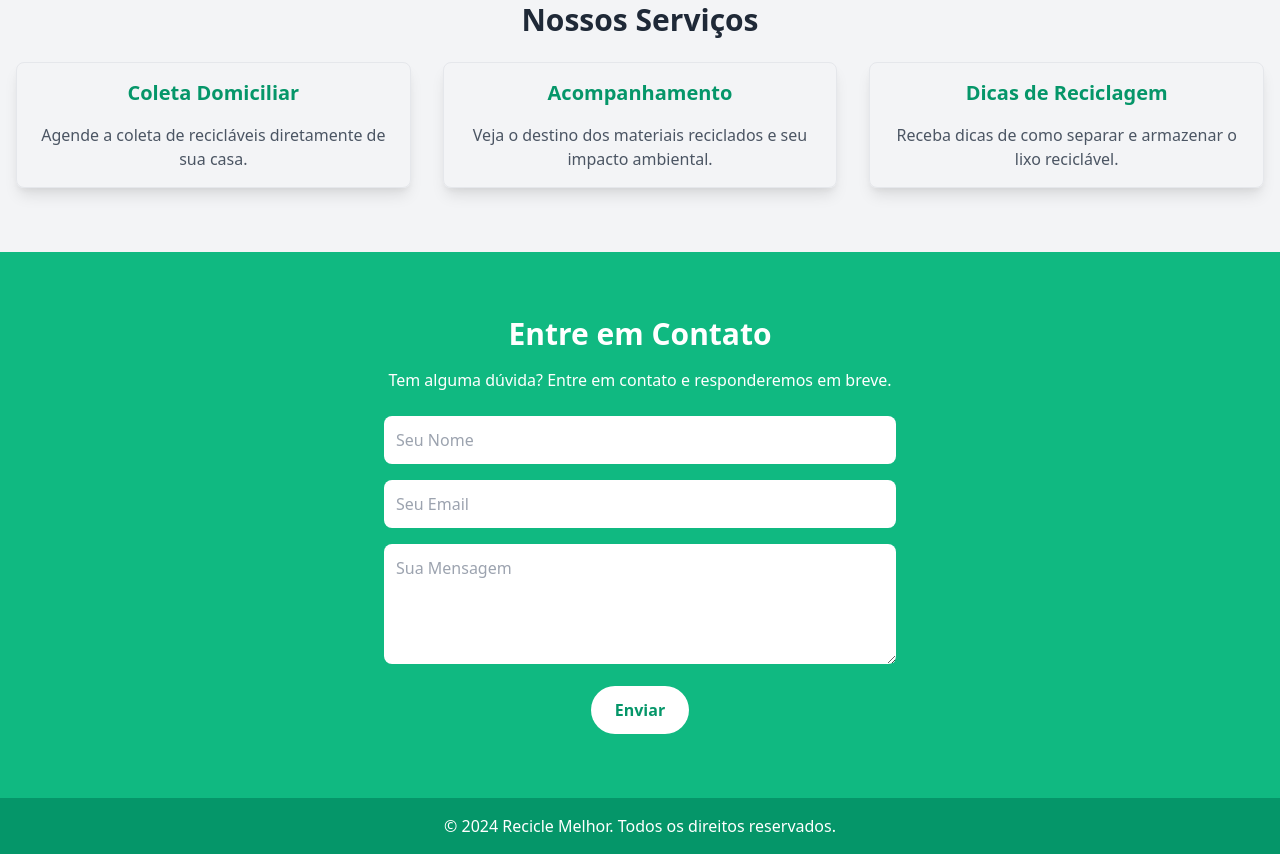
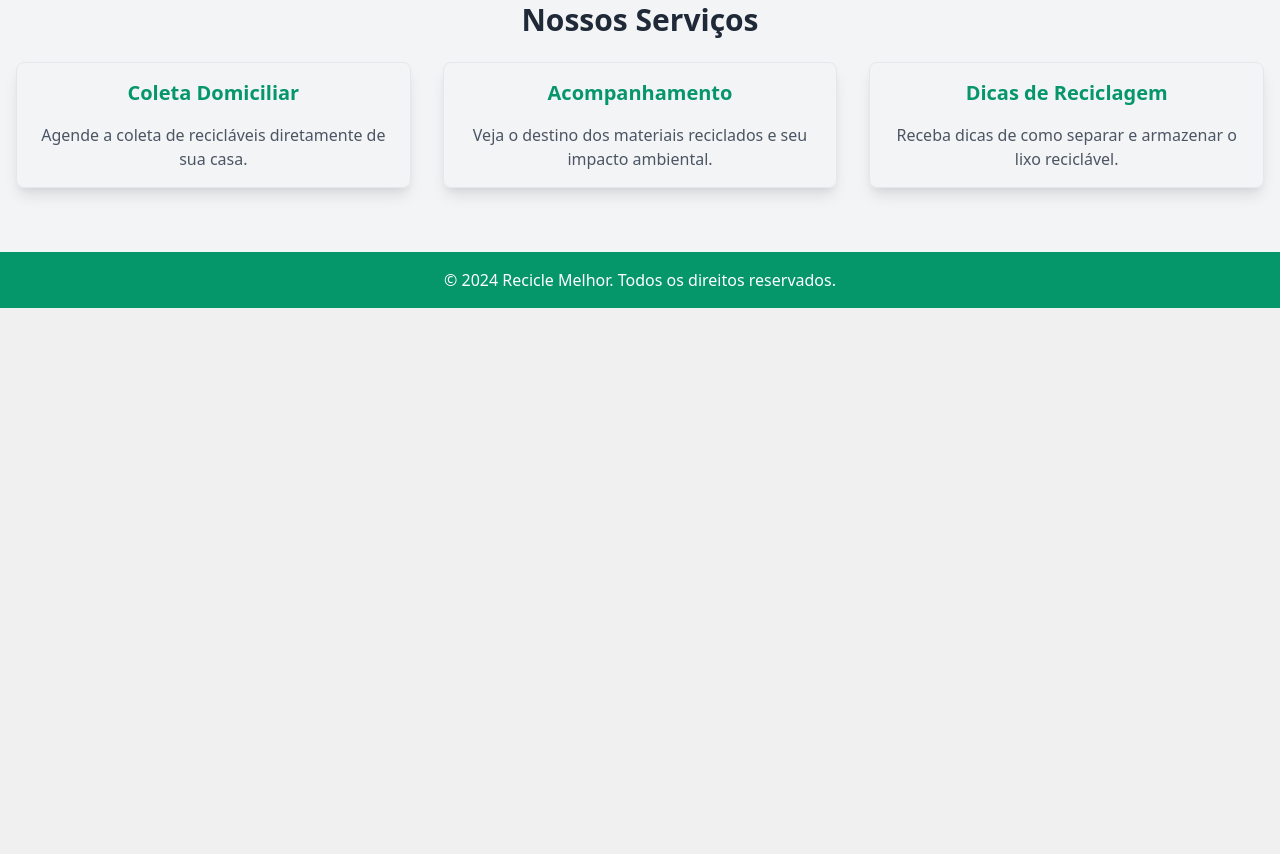
Before and after one commit to pabloemanuelpbl/ProjetoPI2, a Flask app: page / in a window 1280 px wide. Shown: the part 982-1836 px from the top of the page. After the commit the page ends 1290 px from the top, so only its background shows below. Run offline with Flask 3, Linux system fonts and the light colour scheme.

Commit message:
refactory: removi contato do home

```diff
--- a/src/templates/home.html
+++ b/src/templates/home.html
@@ -66,26 +66,6 @@
     </div>
   </section>
 
-  <!-- Contact Section -->
-  <section id="contact" class="bg-green-500 text-white py-16">
-    <div class="container mx-auto text-center">
-      <h2 class="text-3xl font-bold mb-4">Entre em Contato</h2>
-      <p class="mb-6">Tem alguma dúvida? Entre em contato e responderemos em breve.</p>
-      <form action="#" method="POST" class="max-w-lg mx-auto">
-        <div class="mb-4">
-          <input type="text" placeholder="Seu Nome" class="w-full p-3 rounded-lg text-gray-800" required />
-        </div>
-        <div class="mb-4">
-          <input type="email" placeholder="Seu Email" class="w-full p-3 rounded-lg text-gray-800" required />
-        </div>
-        <div class="mb-4">
-          <textarea placeholder="Sua Mensagem" class="w-full p-3 rounded-lg text-gray-800" rows="4" required></textarea>
-        </div>
-        <button type="submit" class="bg-white text-green-600 font-bold py-3 px-6 rounded-full hover:bg-gray-200">Enviar</button>
-      </form>
-    </div>
-  </section>
-
   <!-- Footer -->
   <footer class="bg-green-600 text-white text-center py-4">
     <p>&copy; 2024 Recicle Melhor. Todos os direitos reservados.</p>
```
